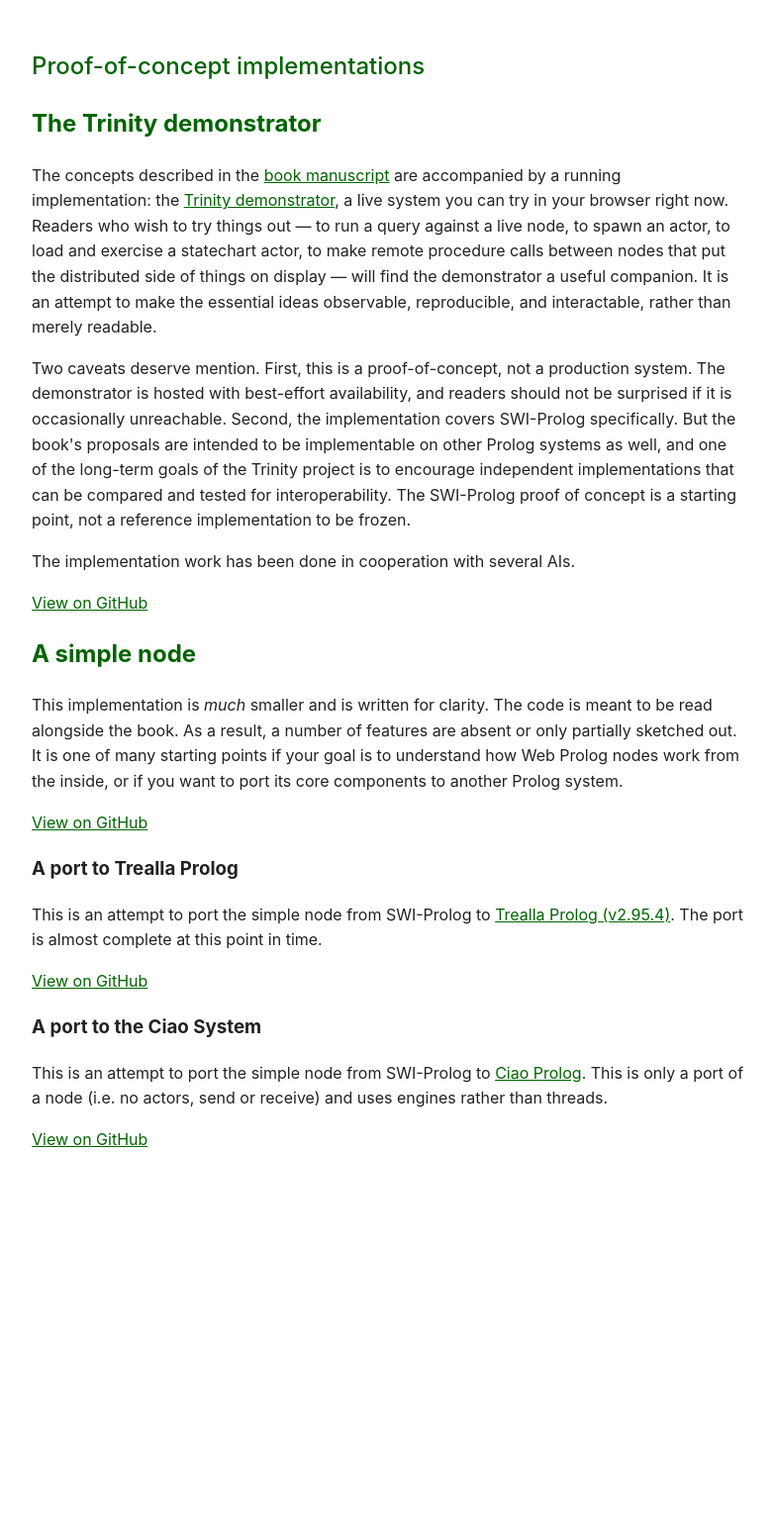
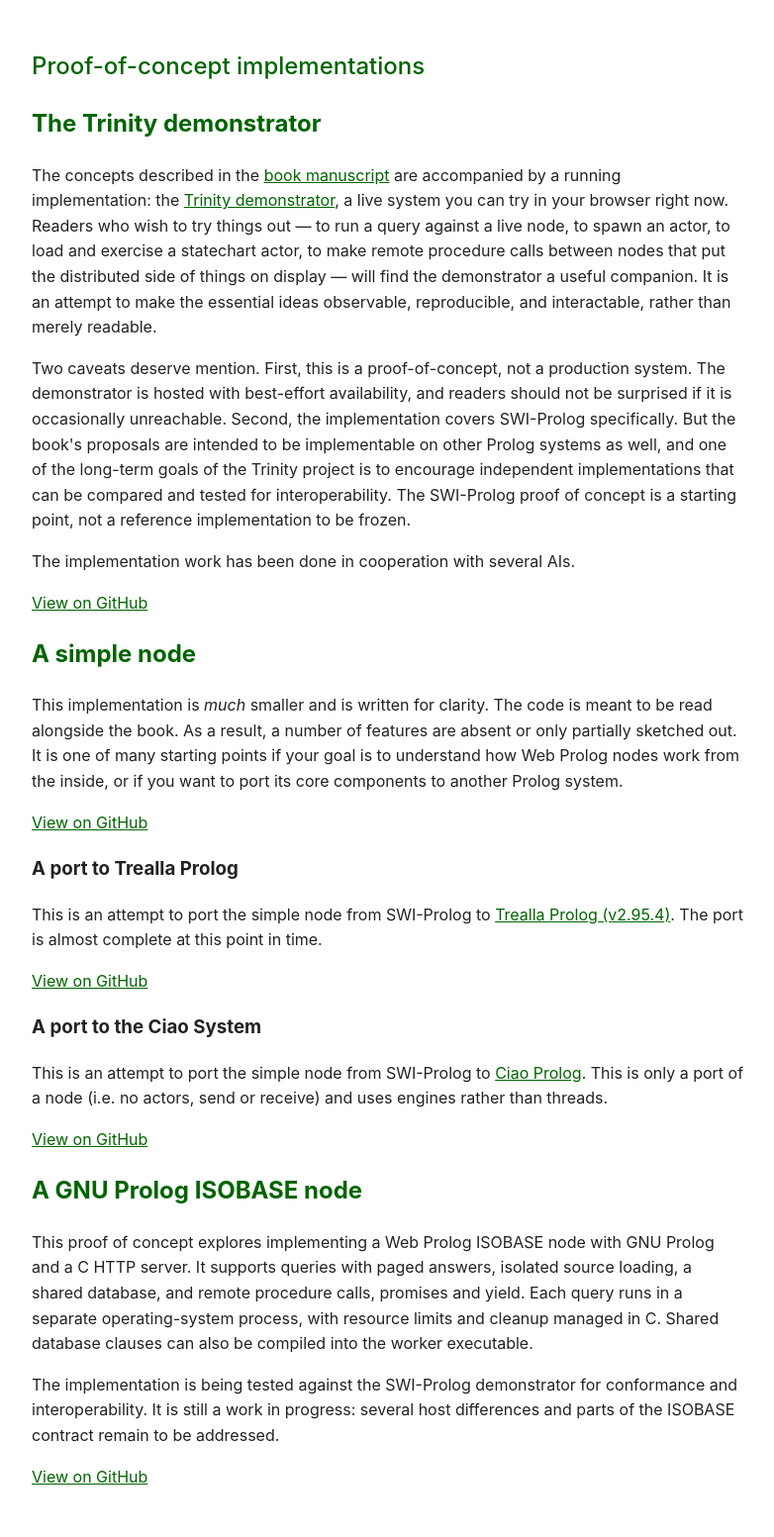
Before and after one commit to torbjornlager/book-project-home, a Jekyll site: the page pocs.html, which Jekyll copies as it is, in a window 1280 px wide. Shown: the whole page at 99% size, without its empty margins (248-1030 px from the left). Built offline with Jekyll 4.4.1, drawn with Linux system fonts in a browser that asks for light colours; before the commit the page ends 1213 px from its top, so only the background shows below that.

Commit message:
Added an entry for A GNU Prolog ISOBASE node

```diff
--- a/pocs.html
+++ b/pocs.html
@@ -99,6 +99,26 @@
     <a href="https://github.com/torbjornlager/ciao-port">View on GitHub</a>
   </p>
 
+  <h2>A GNU Prolog ISOBASE node</h2>
+
+  <p>
+    This proof of concept explores implementing a Web Prolog ISOBASE node with GNU Prolog
+    and a C HTTP server. It supports queries with paged answers, isolated source loading,
+    a shared database, and remote procedure calls, promises and yield. Each query runs in
+    a separate operating-system process, with resource limits and cleanup managed in C.
+    Shared database clauses can also be compiled into the worker executable.
+  </p>
+
+  <p>
+    The implementation is being tested against the SWI-Prolog demonstrator for conformance
+    and interoperability. It is still a work in progress: several host differences and
+    parts of the ISOBASE contract remain to be addressed.
+  </p>
+
+  <p>
+    <a href="https://github.com/torbjornlager/gprolog-port">View on GitHub</a>
+  </p>
+
 </section>
 </body>
 </html>
```
